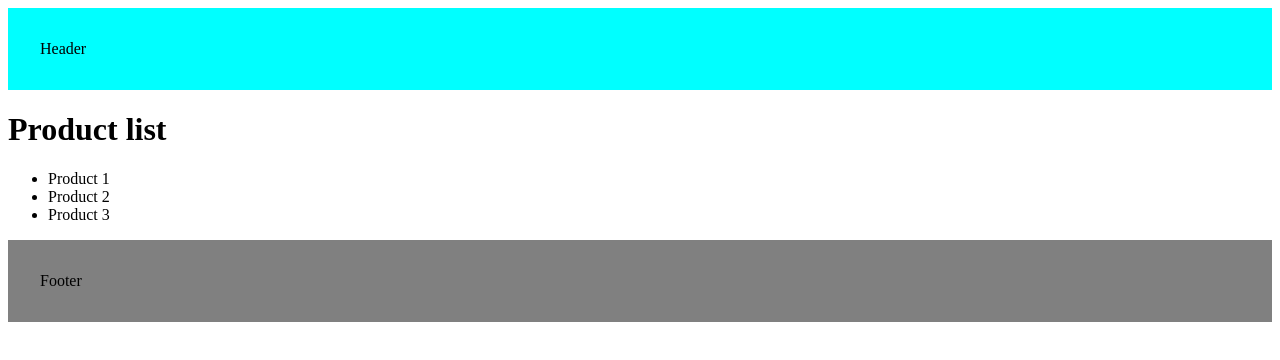
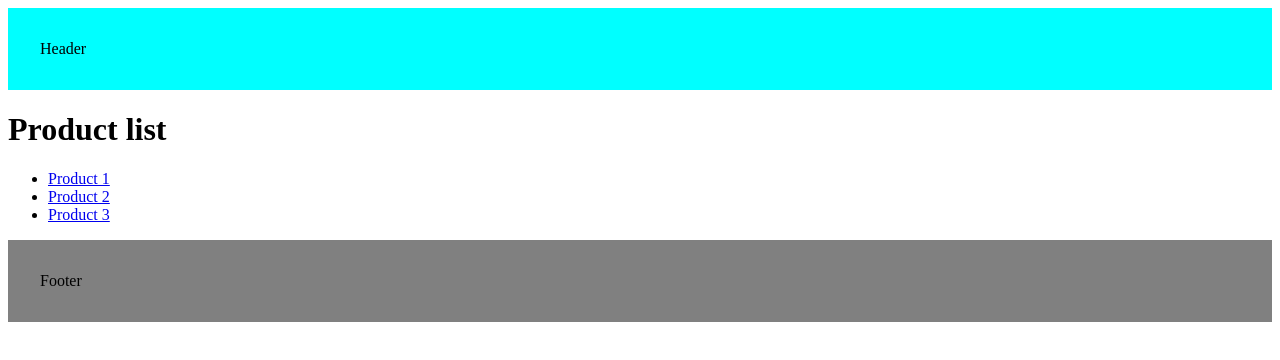
Before and after one commit to famasboy888/nextjs_app_course, a Next.js app: page /products in a window 1280 px wide. Shown: the top 360 px of the page. Built offline with nearby package versions, Linux system fonts and the light colour scheme.

Commit message:
Adding page routes and programatic routing

```diff
--- a/src/app/products/page.tsx
+++ b/src/app/products/page.tsx
@@ -1,11 +1,19 @@
-export default function ProductList(){
+import Link from "next/link";
+
+export default function ProductList() {
     return (
         <>
             <h1>Product list</h1>
             <ul>
-                <li>Product 1</li>
-                <li>Product 2</li>
-                <li>Product 3</li>
+                <li>
+                    <Link href="products/1">Product 1</Link>
+                </li>
+                <li>
+                    <Link href="products/2">Product 2</Link>
+                </li>
+                <li>
+                    <Link href="products/3">Product 3</Link>
+                </li>
             </ul>
         </>
     );
```
Also changed, not shown: src/app/order-product/page.tsx (added, +21 -0 lines), src/app/products/[productId]/page.tsx (+6 -1 lines), 1 other file (tests, documents, lock files or other folders).
